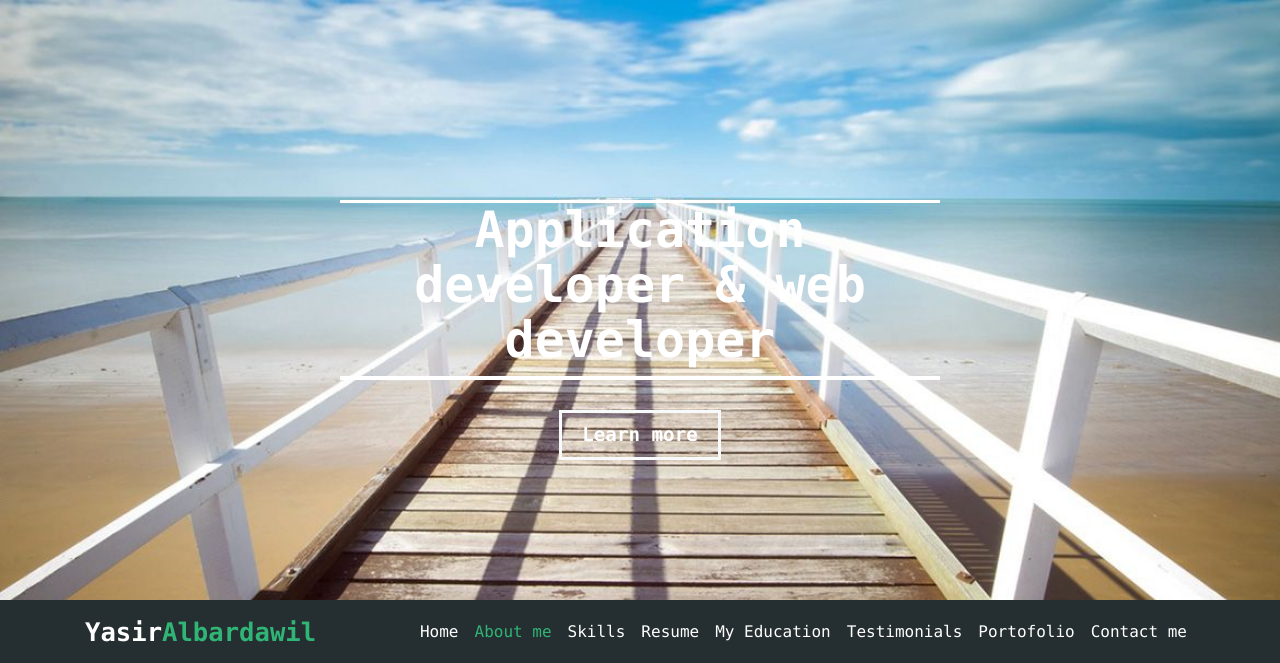
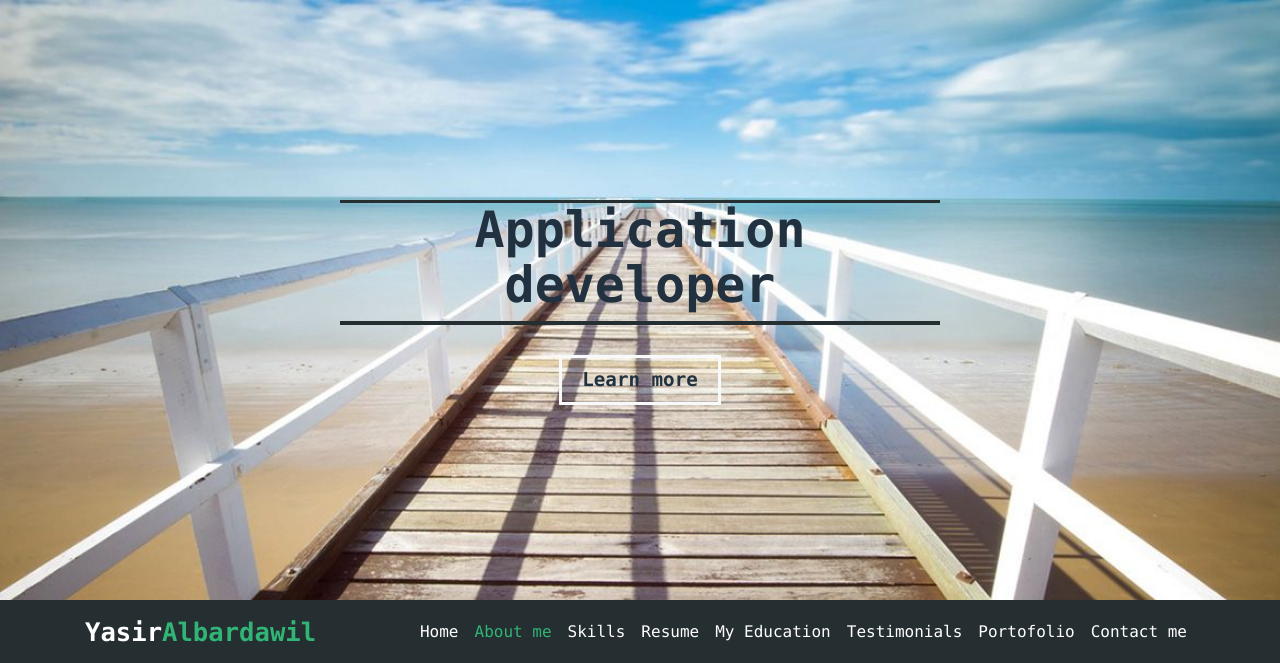
Before and after one commit to yasir-albardawil/My-resume-responsive, a PHP site: page / in a window 1280 px wide. Shown: the top 663 px of the page. Run offline with PHP 8.4, Linux system fonts and the light colour scheme; grey boxes labelled with a size stand in for pictures from a placeholder-image service; some libraries are stand-ins or nearby versions.

Commit message:
Initial commit

```diff
--- a/css/main.css
+++ b/css/main.css
@@ -32,9 +32,9 @@ body {
 
 .header .slider .intro {
 	margin: 0 auto;
-	color: #FFF;
-	border-top: 3px solid #FFF;
-	border-bottom: 4px solid #FFF;
+	color: #22313F;
+	border-top: 3px solid #252E30;
+	border-bottom: 4px solid #252E30;
 	width: 600px
 }
 
@@ -44,7 +44,7 @@ body {
 }
 
 .header .slider  .btn-light {
-	color: #FFF;
+	color: #22313F;
 	font-weight: bold;
 	background-color: transparent;
 	margin-top: 30px
--- a/index.html
+++ b/index.html
@@ -20,7 +20,7 @@
 	<header class="header">
 		<div class="slider text-center">
 			<div class="intro">
-				<h2>Application developer &amp; web developer</h2>
+				<h2>Application developer</h2>
 			</div>
 			<a href="#" class="btn btn-light btn-md button" role="button" aria-pressed="true">Learn more</a>
 		</div>
--- a/index.php
+++ b/index.php
@@ -20,7 +20,7 @@
 	<header class="header">
 		<div class="slider text-center">
 			<div class="intro">
-				<h2>Application developer &amp; web developer</h2>
+				<h2>Application developer</h2>
 			</div>
 			<a href="#" class="btn btn-light btn-md button" role="button" aria-pressed="true">Learn more</a>
 		</div>
```
